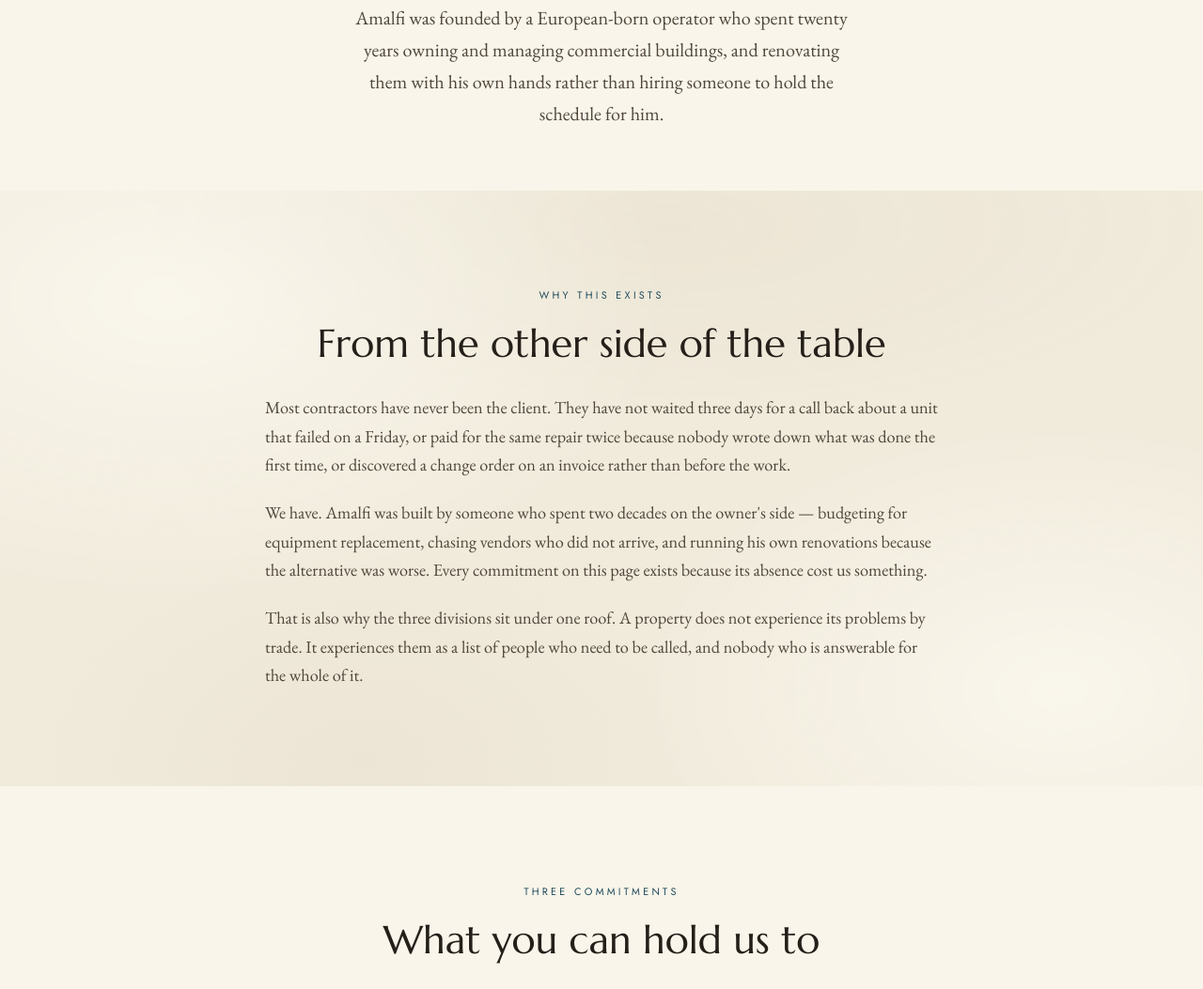
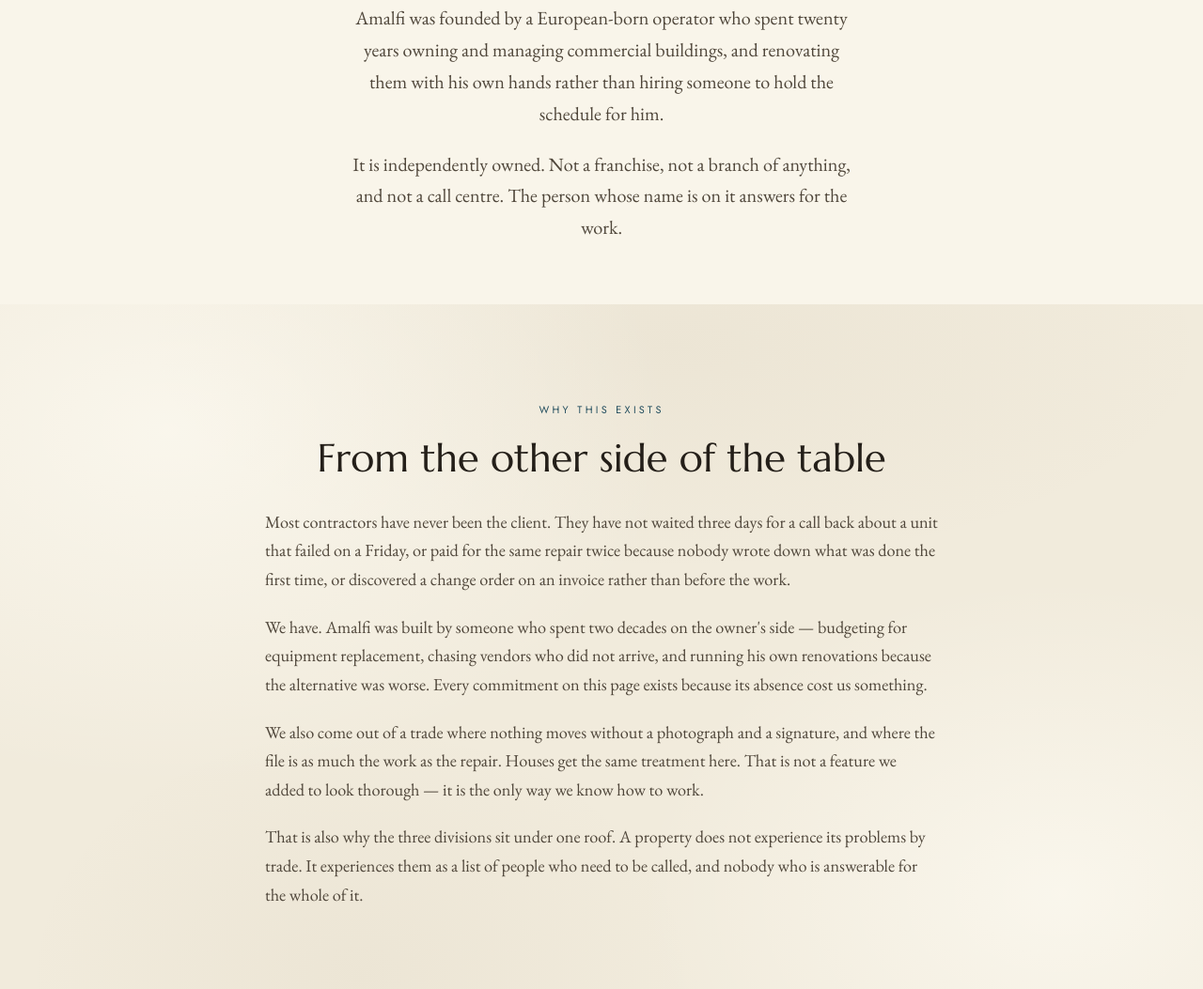
Before and after one commit to sylafation-prog/amalfibg, a plain HTML site: page about.html in a window 1280 px wide. Shown: the part 362-1415 px from the top of the page at 94% size. Drawn offline with nearby package versions, Linux system fonts and the light colour scheme.

Commit message:
Site: independently owned, and where the method comes from
Adds the 'photograph and a signature' line to About, Estates and the van
landing page, and states plainly that Amalfi is independently owned rather
than a franchise.

Co-Authored-By: Claude Opus 5 <noreply@anthropic.com>
Claude-Session: https://claude.ai/code/session_017FNsznGUwsE3W4g89jNykx

```diff
--- a/about.html
+++ b/about.html
@@ -76,6 +76,7 @@
     <p class="label">The house</p>
     <h1 style="margin-top:20px">Finished means finished.</h1>
     <p class="lede">Amalfi was founded by a European-born operator who spent twenty years owning and managing commercial buildings, and renovating them with his own hands rather than hiring someone to hold the schedule for him.</p>
+    <p class="lede" style="margin-top:20px">It is independently owned. Not a franchise, not a branch of anything, and not a call centre. The person whose name is on it answers for the work.</p>
   </section>
 
   <section class="sec band">
@@ -84,6 +85,7 @@
       <h2 class="center" style="margin-top:18px">From the other side of the table</h2>
       <p style="margin-top:28px;font-size:1.14rem;color:var(--ink-2)">Most contractors have never been the client. They have not waited three days for a call back about a unit that failed on a Friday, or paid for the same repair twice because nobody wrote down what was done the first time, or discovered a change order on an invoice rather than before the work.</p>
       <p style="margin-top:20px;font-size:1.14rem;color:var(--ink-2)">We have. Amalfi was built by someone who spent two decades on the owner's side — budgeting for equipment replacement, chasing vendors who did not arrive, and running his own renovations because the alternative was worse. Every commitment on this page exists because its absence cost us something.</p>
+      <p style="margin-top:20px;font-size:1.14rem;color:var(--ink-2)">We also come out of a trade where nothing moves without a photograph and a signature, and where the file is as much the work as the repair. Houses get the same treatment here. That is not a feature we added to look thorough — it is the only way we know how to work.</p>
       <p style="margin-top:20px;font-size:1.14rem;color:var(--ink-2)">That is also why the three divisions sit under one roof. A property does not experience its problems by trade. It experiences them as a list of people who need to be called, and nobody who is answerable for the whole of it.</p>
     </div>
   </section>
```
Also changed, not shown: estates.html (+1 -0 lines), van.html (+1 -0 lines).
